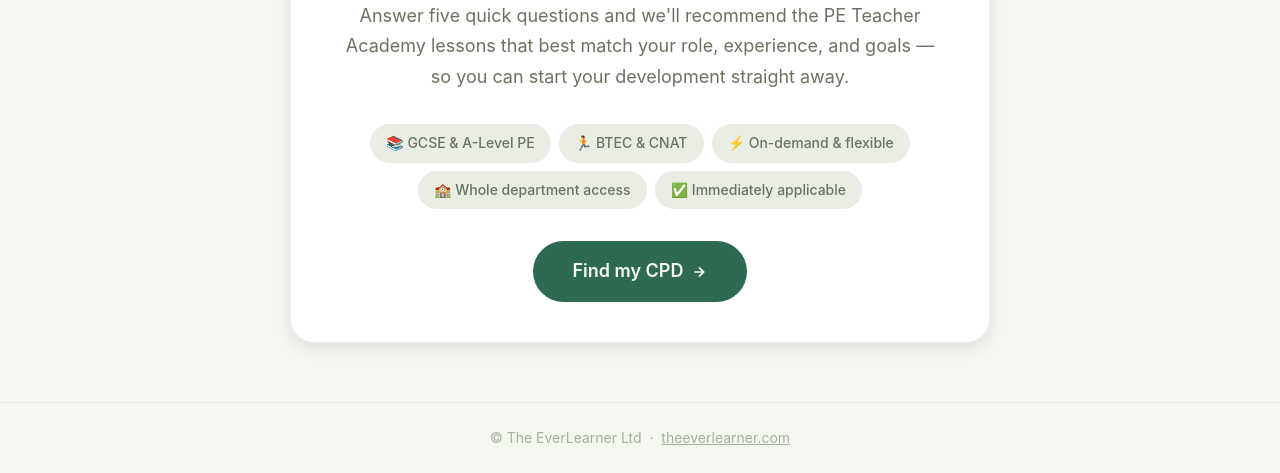
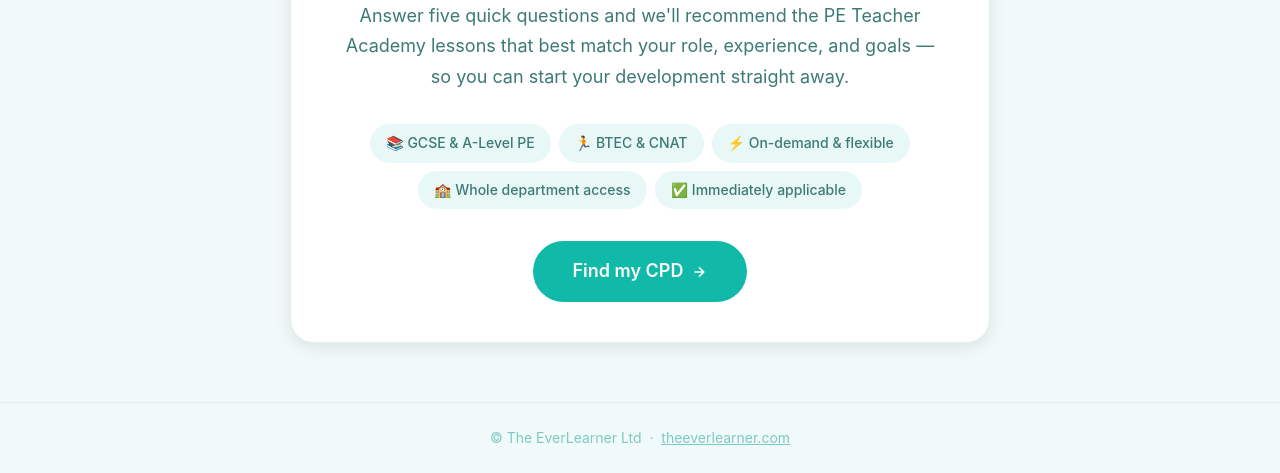
Before and after one commit to ElleHoughton/pe-cpd-finder, a plain HTML site: page index.html in a window 1280 px wide. Shown: the part 327-800 px from the top of the page. Drawn offline with Linux system fonts and the light colour scheme; a script that the page names is missing; a web font is replaced by a local one.

Commit message:
Update index.html

```diff
--- a/index.html
+++ b/index.html
@@ -7,24 +7,24 @@
 <link href="https://api.fontshare.com/v2/css?f[]=satoshi@300,400,500,600,700&f[]=cabinet-grotesk@400,500,700,800&display=swap" rel="stylesheet">
 <style>
 :root, [data-theme="light"] {
-  --color-bg: #f4f6f0;
-  --color-surface: #f9faf7;
+  --color-bg: #f0fafa;
+  --color-surface: #f6fdfc;
   --color-surface-2: #ffffff;
-  --color-surface-offset: #eaede4;
-  --color-surface-dynamic: #dde2d5;
-  --color-divider: #d4d9cc;
-  --color-border: #c8cec0;
-  --color-text: #1e2419;
-  --color-text-muted: #6b7360;
-  --color-text-faint: #a8b09e;
+  --color-surface-offset: #E7F8F6;
+  --color-surface-dynamic: #9FE3DC;
+  --color-divider: #b8e8e4;
+  --color-border: #9FE3DC;
+  --color-text: #0d2b28;
+  --color-text-muted: #3d7a74;
+  --color-text-faint: #7fc9c3;
   --color-text-inverse: #f9faf7;
-  --color-primary: #2d6a4f;
-  --color-primary-hover: #1b4d38;
-  --color-primary-active: #123328;
-  --color-primary-highlight: #c8ddd2;
-  --color-accent: #e76f1e;
-  --color-accent-hover: #c4581a;
-  --color-accent-light: #fde8d5;
+  --color-primary: #10B9A8;
+  --color-primary-hover: #0e9e8f;
+  --color-primary-active: #0a7a6e;
+  --color-primary-highlight: #E7F8F6;
+  --color-accent: #B51E40;
+  --color-accent-hover: #8e1630;
+  --color-accent-light: #FFFAE6;
   --radius-sm: 0.375rem; --radius-md: 0.5rem; --radius-lg: 0.75rem;
   --radius-xl: 1rem; --radius-2xl: 1.5rem; --radius-full: 9999px;
   --shadow-sm: 0 1px 3px oklch(0.2 0.03 140 / 0.08);
@@ -45,14 +45,14 @@
   --content-default: 700px;
 }
 [data-theme="dark"] {
-  --color-bg:#141a12;--color-surface:#1a2117;--color-surface-2:#1f271b;
-  --color-surface-offset:#1c2319;--color-surface-dynamic:#263020;
-  --color-divider:#2a3323;--color-border:#344029;
-  --color-text:#d4dbc8;--color-text-muted:#8a9480;--color-text-faint:#5a6352;
+  --color-bg:#071a18;--color-surface:#0d2220;--color-surface-2:#102a28;
+  --color-surface-offset:#0f2422;--color-surface-dynamic:#1a3a37;
+  --color-divider:#1e3d3a;--color-border:#225450;
+  --color-text:#c8efec;--color-text-muted:#7acbc5;--color-text-faint:#3a7a75;
   --color-text-inverse:#141a12;
-  --color-primary:#52a87a;--color-primary-hover:#3d8f64;--color-primary-active:#2d724f;
-  --color-primary-highlight:#1e3328;
-  --color-accent:#f08b4a;--color-accent-hover:#d46e2a;--color-accent-light:#2e1e10;
+  --color-primary:#58CEC2;--color-primary-hover:#10B9A8;--color-primary-active:#0e9e8f;
+  --color-primary-highlight:#0f3330;
+  --color-accent:#e8365a;--color-accent-hover:#B51E40;--color-accent-light:#2e1018;
   --shadow-sm:0 1px 3px oklch(0 0 0/0.25);--shadow-md:0 4px 16px oklch(0 0 0/0.35);
   --shadow-lg:0 12px 40px oklch(0 0 0/0.45);
 }
@@ -137,7 +137,7 @@ main{flex:1;display:flex;align-items:flex-start;justify-content:center;padding:v
 
 .capture-section{background:var(--color-accent-light);border-radius:var(--radius-xl);padding:var(--space-6);margin-bottom:var(--space-6);}
 .capture-title{font-family:var(--font-display);font-size:var(--text-lg);font-weight:700;margin-bottom:var(--space-2);}
-.capture-desc{font-size:var(--text-sm);color:var(--color-text-muted);margin-bottom:var(--space-4);}
+.capture-desc{font-size:var(--text-sm);color:var(--color-text-muted);margin-bottom:var(--space-4);}.capture-section .capture-desc{color:#6b3040;}.capture-section .capture-title{color:#B51E40;}
 .capture-form{display:flex;flex-direction:column;gap:var(--space-3);}
 .form-row{display:flex;gap:var(--space-3);}
 @media(max-width:480px){.form-row{flex-direction:column;}}
@@ -168,7 +168,7 @@ footer a{color:inherit;}
 <header>
   <a class="logo" href="https://theeverlearner.com" target="_blank" rel="noopener noreferrer">
     <svg width="36" height="36" viewBox="0 0 36 36" fill="none" aria-label="The EverLearner logo" xmlns="http://www.w3.org/2000/svg">
-      <rect width="36" height="36" rx="8" fill="#2d6a4f"/>
+      <rect width="36" height="36" rx="8" fill="#10B9A8"/>
       <path d="M9 12h18M9 18h12M9 24h15" stroke="#ffffff" stroke-width="2.5" stroke-linecap="round"/>
       <circle cx="26" cy="24" r="3.5" fill="#e76f1e"/>
     </svg>
@@ -246,7 +246,7 @@ footer a{color:inherit;}
         <div class="results-body">
           <p class="results-summary" id="resultSummary"></p>
 
-          <div class="courses-label">Your recommended lessons to start with</div>
+          <div class="courses-label">Your recommended courses to start with</div>
           <div class="course-list" id="courseList"></div>
           <p class="style-note" id="styleNote"></p>
 
@@ -1098,7 +1098,7 @@ function showResults() {
   const painLabel = PAIN_LABELS[answers.pain] || answers.pain;
   const whoLabel = answers.who === 'Myself' ? 'your own development' : "your department's development";
   document.getElementById('resultSummary').textContent =
-    `Based on your focus on ${painLabel} and ${styleLabel}, we've pulled together the Academy lessons most relevant to ${whoLabel}. Each lesson is under one hour, fully on-demand, and designed to give you ideas you can take straight back to your classroom.`;
+    `Based on your focus on ${painLabel} and ${styleLabel}, we've pulled together the Academy courses most relevant to ${whoLabel}. Each course is under one hour, fully on-demand, and designed to give you ideas you can take straight back to your classroom.`;
 
   // Course list
   const list = document.getElementById('courseList');
@@ -1111,14 +1111,14 @@ function showResults() {
       <div class="course-num${isPrimary ? '' : ' alt'}">${isPrimary ? '★' : i + 1}</div>
       <div>
         <div class="course-name">${lesson}</div>
-        <div class="course-tag">${i === 0 ? '⭐ Recommended starting point' : 'Also relevant for you'}</div>
+        <div class="course-tag">${i === 0 ? '⭐ Recommended starting course' : 'Also relevant for you'}</div>
       </div>`;
     list.appendChild(item);
   });
 
   // Style note
   document.getElementById('styleNote').textContent =
-    `These recommendations are tailored for ${styleLabel}. You can explore all Academy lessons at any pace once you're subscribed.`;
+    `These course recommendations are tailored for ${styleLabel}. You can explore all Academy courses at any pace once you're subscribed.`;
 
   // Pre-fill role
   const roleMap = {
```
